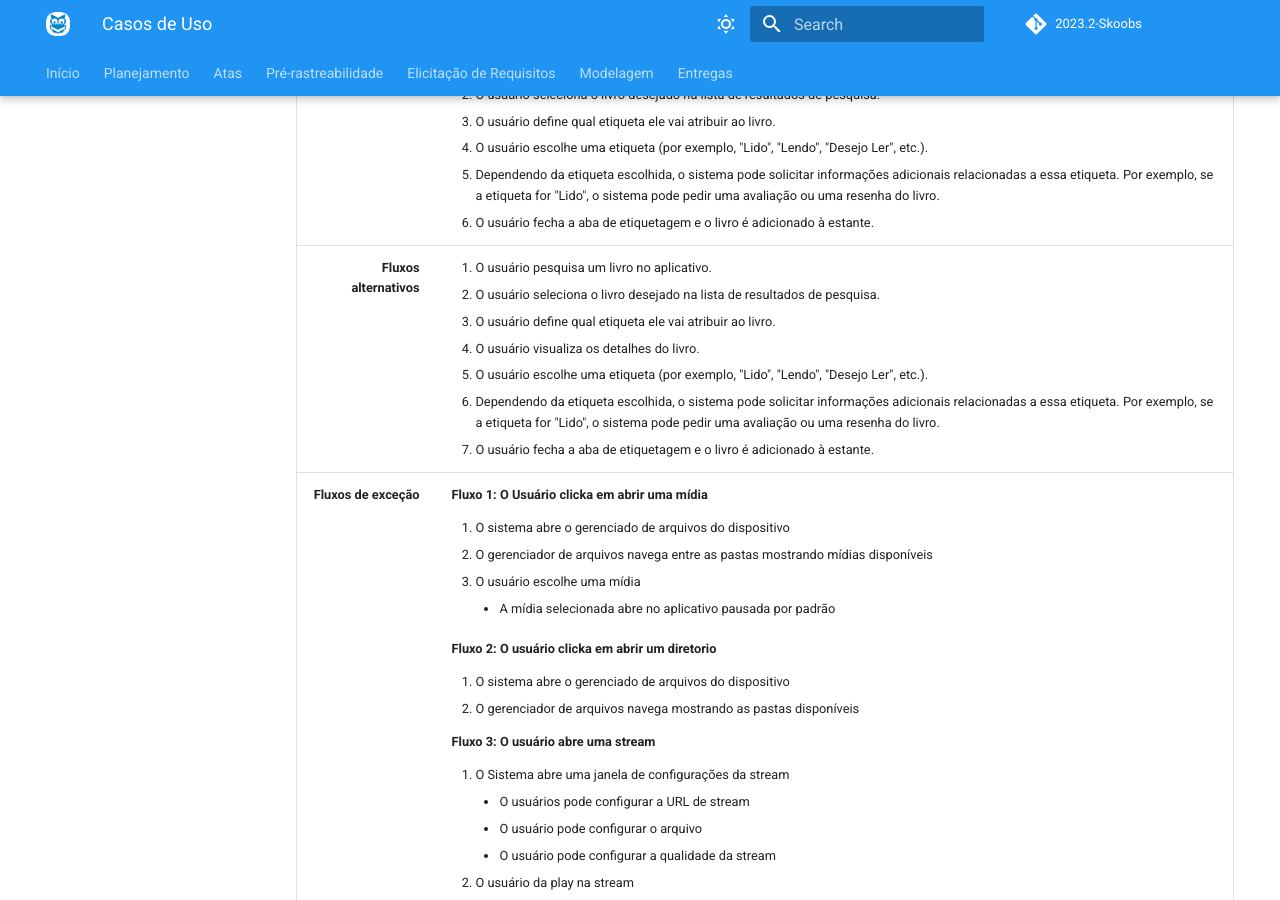
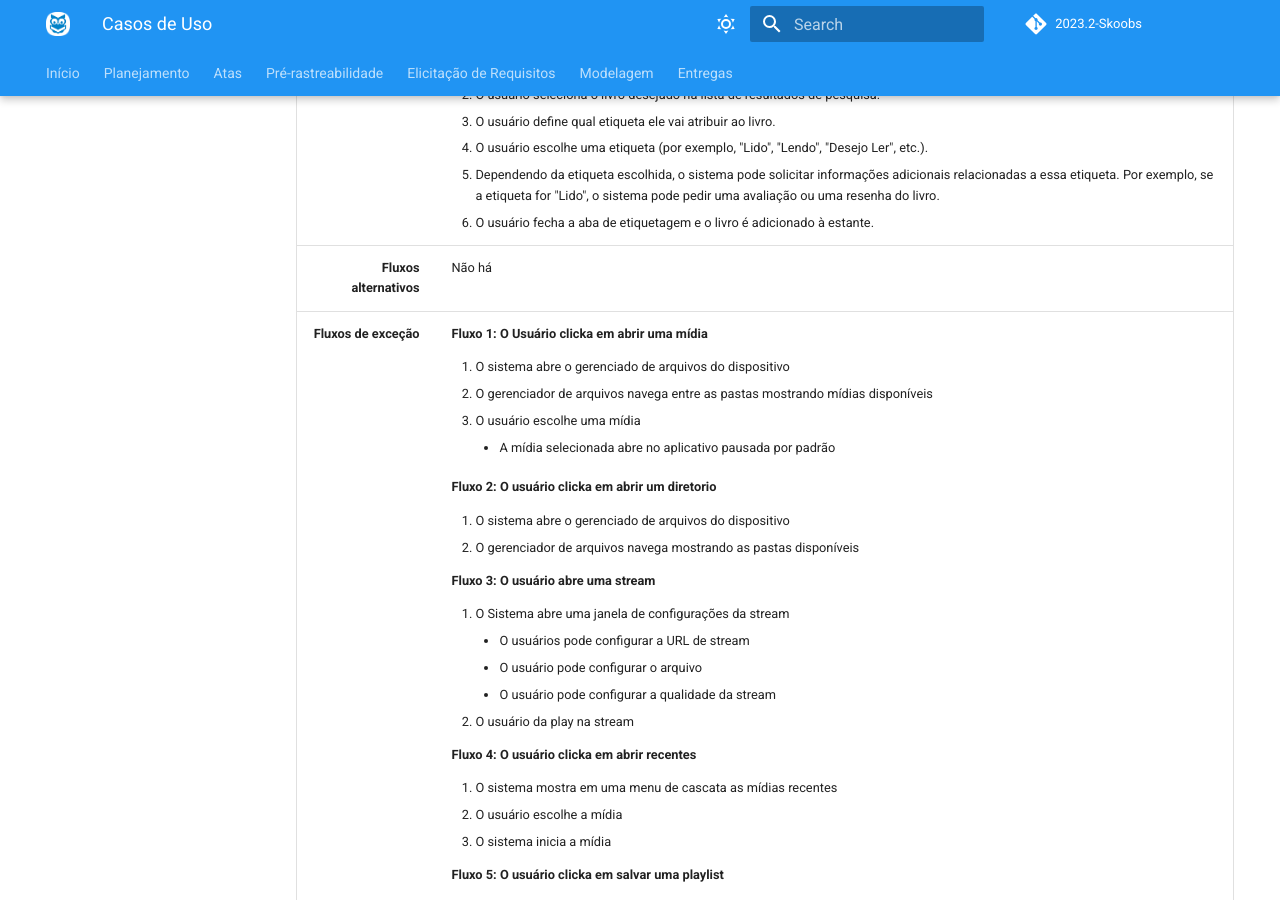
Before and after one commit to Requisitos-de-Software/2023.2-Skoob, an MkDocs documentation site: the page built from docs/modelagem/casos_de_uso.md, in a window 1280 px wide and 900 px high, scrolled down 1889 px. Built offline with MkDocs 1.6.1 and Material for MkDocs 9.7.7, drawn with Linux system fonts in a browser that asks for light colours; comment, search, counter and statistics services are not loaded.

Commit message:
atualizando os casos de uso

```diff
--- a/docs/casos_de_uso.md
+++ b/docs/modelagem/casos_de_uso.md
@@ -9,7 +9,7 @@ Diagramas de casos de uso descrevem o que o sistema faz do ponto de vista do usu
 Utilizando o software de diagramação LucidChart, elaboramos os diagramas de casos de uso. Para uma melhor compreensão dos diagramas apresentados neste artefato, foi desenvolvida uma legenda, Figura 1, que esclarece o significado de cada elemento presente nos diagramas.
 
 <p align="center">
-  <img src="legenda.jpeg" alt="Legenda">
+  <img src="img/legenda.jpeg" alt="Legenda">
 </p>
 <div style="text-align: center">
 <p>Figura 1 - Legenda diagramas. (Fonte: Jefferson França. 2023)</p>
@@ -43,7 +43,7 @@ Em um diagrama de casos de uso, um "caso de uso" representa uma funcionalidade o
 ## Casos de Uso
 
 <p align="center">
-  <img src="casos_de_uso.png" alt="Casos de Uso">
+  <img src="img/casos_de_uso.png" alt="Casos de Uso">
 </p>
 <div style="text-align: center">
 <p>Figura 2 - Diagrama de casos de uso. (Fonte: Jefferson França. 2023)</p>
@@ -59,7 +59,7 @@ Em um diagrama de casos de uso, um "caso de uso" representa uma funcionalidade o
 | **Requisitos** | Abrir ambiente de mídias |
 | **Condição de entrada** | Pesquisar o livro desejado |
 | **Fluxo principal** | <ol> <li> O usuário pesquisa um livro no aplicativo. <li> O usuário seleciona o livro desejado na lista de resultados de pesquisa. <li> O usuário define qual etiqueta ele vai atribuir ao livro. <li> O usuário escolhe uma etiqueta (por exemplo, "Lido", "Lendo", "Desejo Ler", etc.). <li> Dependendo da etiqueta escolhida, o sistema pode solicitar informações adicionais relacionadas a essa etiqueta. Por exemplo, se a etiqueta for "Lido", o sistema pode pedir uma avaliação ou uma resenha do livro. <li> O usuário fecha a aba de etiquetagem e o livro é adicionado à estante. </ol> |
-| **Fluxos alternativos** | <ol> <li> O usuário pesquisa um livro no aplicativo. <li> O usuário seleciona o livro desejado na lista de resultados de pesquisa. <li> O usuário define qual etiqueta ele vai atribuir ao livro. <li> O usuário visualiza os detalhes do livro. <li> O usuário escolhe uma etiqueta (por exemplo, "Lido", "Lendo", "Desejo Ler", etc.). <li> Dependendo da etiqueta escolhida, o sistema pode solicitar informações adicionais relacionadas a essa etiqueta. Por exemplo, se a etiqueta for "Lido", o sistema pode pedir uma avaliação ou uma resenha do livro. <li> O usuário fecha a aba de etiquetagem e o livro é adicionado à estante. </ol> |
+| **Fluxos alternativos** | Não há |
 | **Fluxos de exceção** | <b>Fluxo 1: O Usuário clicka em abrir uma mídia</b> <ol> <li> O sistema abre o gerenciado de arquivos do dispositivo <li> O gerenciador de arquivos navega entre as pastas mostrando mídias disponíveis <li> O usuário escolhe uma mídia <ul> <li> A mídia selecionada abre no aplicativo pausada por padrão </ul> </ol> <b> Fluxo 2: O usuário clicka em abrir um diretorio</b> <ol> <li> O sistema abre o gerenciado de arquivos do dispositivo <li> O gerenciador de arquivos navega mostrando as pastas disponíveis </ol> <b> Fluxo 3: O usuário abre uma stream</b> <ol> <li> O Sistema abre uma janela de configurações da stream <ul> <li> O usuários pode configurar a URL de stream <li>O usuário pode configurar o arquivo <li> O usuário pode configurar a qualidade da stream </ul> <li> O usuário da play na stream </ol> <b>Fluxo 4: O usuário clicka em abrir recentes</b> <ol> <li> O sistema mostra em uma menu de cascata as mídias recentes <li> O usuário escolhe a mídia <li> O sistema inicia a mídia </ol> <b> Fluxo 5: O usuário clicka em salvar uma playlist </b> <ol> <li> O sistema abre o gerenciado de arquivos do dispositivo <li> O gerenciador de arquivos navega entre as pastas disponíveis <li> O usuário escolhe a pasta <li> O usuário salva a playlist em formato de um arquivo </ol>|
 | **Pós condições** | O usuário tem acesso a eventos de playback |
 | **Data da criação** | 15/05/2023 |
```
Also changed, not shown: docs/modelagem/img/casos_de_uso.png (renamed from docs/casos_de_uso.png), docs/modelagem/img/legenda.jpeg (renamed from docs/legenda.jpeg).
